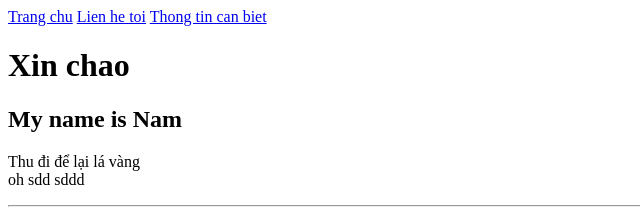
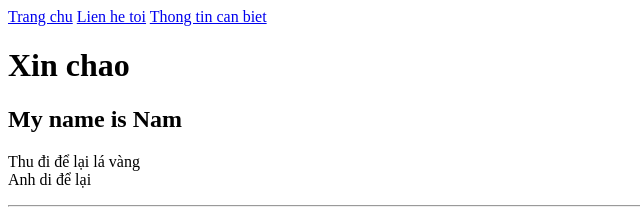
Before and after one commit to Sunny-technology3/Duan1, a plain HTML site: page index.html in a window 1280 px wide. Shown: the top 212 px of the page, 0-640 px from the left. Drawn offline with Linux system fonts and the light colour scheme.

Commit message:
first commit 1

```diff
--- a/index.html
+++ b/index.html
@@ -12,7 +12,7 @@
     <h1>Xin chao</h1>
     <h2>My name is Nam</h2>
     <p>Thu đi để lại lá vàng <br>
-        oh sdd  sddd
+        Anh di để lại
     </p>
     <hr>
     <img src="./nsa.png" alt="Anh" width="500" >
```
